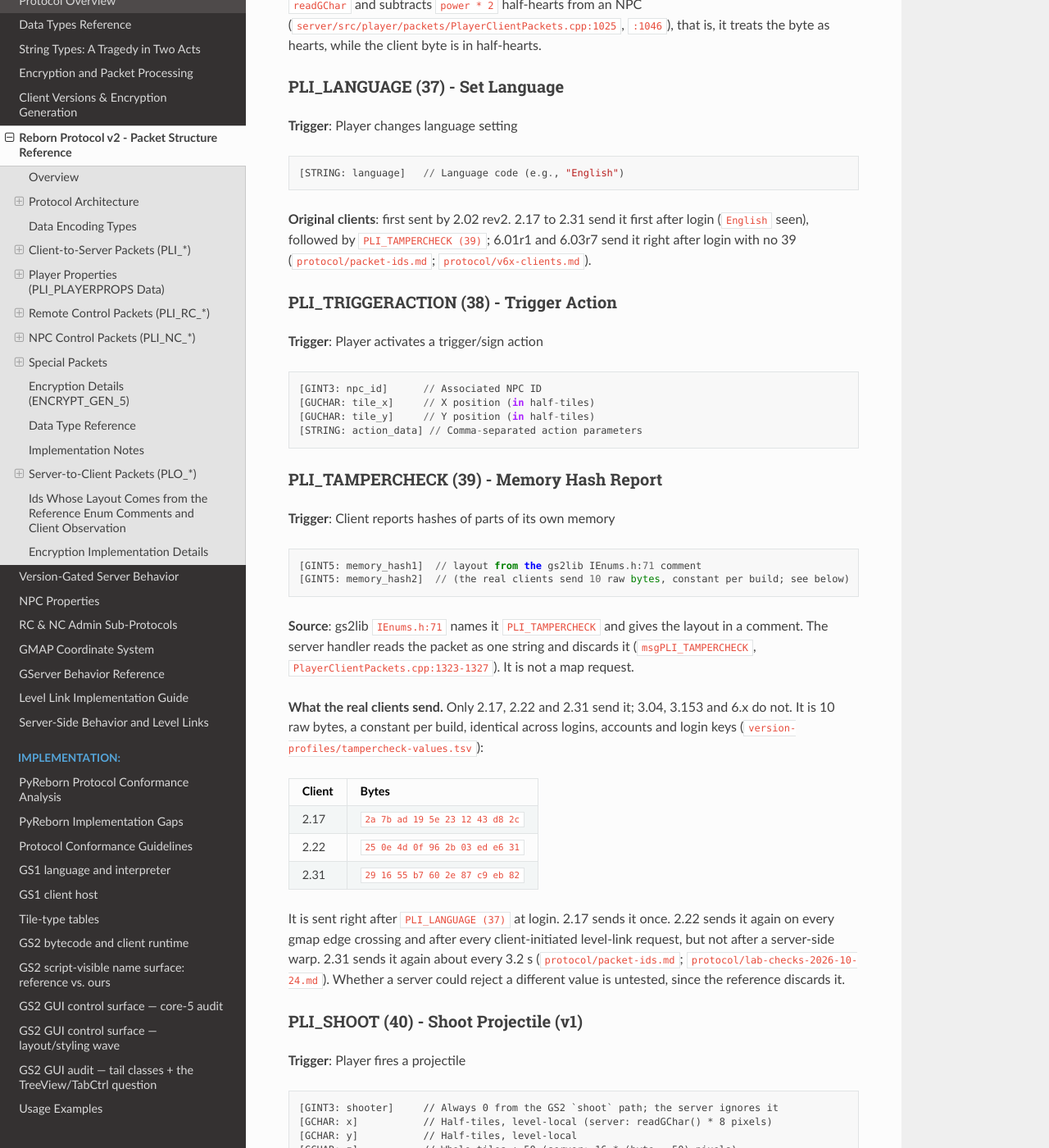
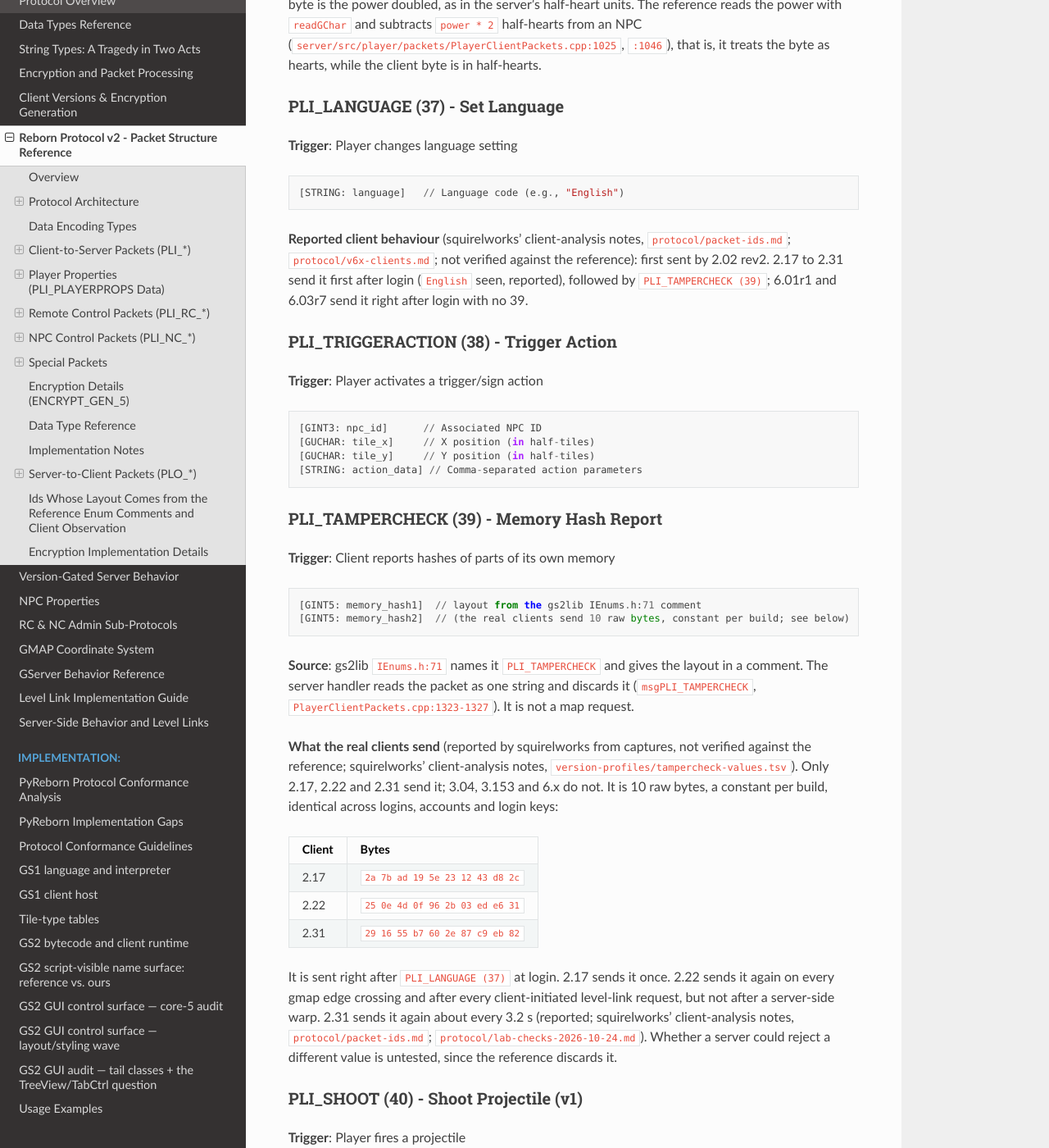
Before and after one commit to hosler/reborn-protocol-docs, a Sphinx documentation site: the page built from docs/protocol/packet-structures.md, in a window 1280 px wide and 1400 px high, scrolled down 13926 px. Shown: the whole window at 82% size. Built offline with Sphinx 7.4.7 and the Read the Docs theme 3.1.0, drawn with Linux system fonts in a browser that asks for light colours; some of the changed text lies outside the part shown.

Commit message:
PR #37 fixups: capture table labelled as reported, mute disconnect rule merged into one sentence
The tamper-check byte table, per-build timings and 2.17 to 2.31 language
remarks carry the reported label. The unknown-packet disconnect rule is now
stated once, with the exact condition: third invalid packet before the
once-a-minute counter reset (Player.cpp:288, :1664-1682; PlayerClient.cpp:276-280).
Analysis-repo links turned into plain text.

Co-Authored-By: Claude <noreply@anthropic.com>

````diff
--- a/docs/protocol/packet-structures.md
+++ b/docs/protocol/packet-structures.md
@@ -473,8 +473,8 @@ the player's weapons, the 2.05 client sends this id with the weapon name instead
 warning when `count` differs from the server's own packet counter, or when that counter
 is above 10000. It then resets the counter to 0. It sends nothing back.
 
-**Original clients**: only 1.33 to 1.39 have a send site for it; 2.05 and later do not send it,
-so the reference's check never runs for them ([`client-internals/version-profiles/v133-v139.toml`](https://github.com/squirelworks/Graal_analysis/blob/main/client-internals/version-profiles/v133-v139.toml); [`protocol/packet-ids.md`](https://github.com/squirelworks/Graal_analysis/blob/main/protocol/packet-ids.md)).
+**Reported client behaviour** (squirelworks' client-analysis notes, `client-internals/version-profiles/v133-v139.toml`; `protocol/packet-ids.md`; not verified against the reference): only 1.33 to 1.39 have a send site for it; 2.05 and later do not send it,
+so the reference's check never runs for them.
 
 ### PLI_WEAPONADD (33) - Add Weapon
 **Trigger**: Player gains a weapon
@@ -533,9 +533,9 @@ byte as hearts, while the client byte is in half-hearts.
 [STRING: language]   // Language code (e.g., "English")
 ```
 
-**Original clients**: first sent by 2.02 rev2. 2.17 to 2.31 send it first after login
-(`English` seen), followed by `PLI_TAMPERCHECK (39)`; 6.01r1 and 6.03r7 send it right after
-login with no 39 ([`protocol/packet-ids.md`](https://github.com/squirelworks/Graal_analysis/blob/main/protocol/packet-ids.md); [`protocol/v6x-clients.md`](https://github.com/squirelworks/Graal_analysis/blob/main/protocol/v6x-clients.md)).
+**Reported client behaviour** (squirelworks' client-analysis notes, `protocol/packet-ids.md`; `protocol/v6x-clients.md`; not verified against the reference): first sent by 2.02 rev2. 2.17 to 2.31 send it first after login
+(`English` seen, reported), followed by `PLI_TAMPERCHECK (39)`; 6.01r1 and 6.03r7 send it right after
+login with no 39.
 
 ### PLI_TRIGGERACTION (38) - Trigger Action
 **Trigger**: Player activates a trigger/sign action
@@ -556,9 +556,8 @@ login with no 39 ([`protocol/packet-ids.md`](https://github.com/squirelworks/Gra
 comment. The server handler reads the packet as one string and discards it
 (`msgPLI_TAMPERCHECK`, `PlayerClientPackets.cpp:1323-1327`). It is not a map request.
 
-**What the real clients send.** Only 2.17, 2.22 and 2.31 send it; 3.04, 3.153 and 6.x do not.
-It is 10 raw bytes, a constant per build, identical across logins, accounts and login keys
-([`version-profiles/tampercheck-values.tsv`](https://github.com/squirelworks/Graal_analysis/blob/main/version-profiles/tampercheck-values.tsv)):
+**What the real clients send** (reported by squirelworks from captures, not verified against the reference; squirelworks' client-analysis notes, `version-profiles/tampercheck-values.tsv`). Only 2.17, 2.22 and 2.31 send it; 3.04, 3.153 and 6.x do not.
+It is 10 raw bytes, a constant per build, identical across logins, accounts and login keys:
 
 | Client | Bytes |
 |---|---|
@@ -568,7 +567,7 @@ It is 10 raw bytes, a constant per build, identical across logins, accounts and
 
 It is sent right after `PLI_LANGUAGE (37)` at login. 2.17 sends it once. 2.22 sends it again on
 every gmap edge crossing and after every client-initiated level-link request, but not after
-a server-side warp. 2.31 sends it again about every 3.2 s ([`protocol/packet-ids.md`](https://github.com/squirelworks/Graal_analysis/blob/main/protocol/packet-ids.md); [`protocol/lab-checks-2026-10-24.md`](https://github.com/squirelworks/Graal_analysis/blob/main/protocol/lab-checks-2026-10-24.md)). Whether a server
+a server-side warp. 2.31 sends it again about every 3.2 s (reported; squirelworks' client-analysis notes, `protocol/packet-ids.md`; `protocol/lab-checks-2026-10-24.md`). Whether a server
 could reject a different value is untested, since the reference discards it.
 
 ### PLI_SHOOT (40) - Shoot Projectile (v1)
@@ -682,13 +681,13 @@ The clients read so far use a fourth form: the 2-byte ×256 value above.
 ```
 Unverified beyond the gs2lib `IEnums.h:74` comment: the reference server registers no
 handler for this id. It falls through to `Player::msgPLI_NULL`, which logs the packet as
-unknown and disconnects the player after the third invalid packet
-(`server/src/player/Player.cpp:283,1657-1675`).
-
-**Original clients** (2.17 and later, not 6.03r7): the client sends one message per click in
+unknown and disconnects the player on the third invalid packet before its counter is reset,
+which happens once a minute (`server/src/player/Player.cpp:288`, `:1664-1682`;
+`server/src/player/PlayerClient.cpp:276-280`).
+
+**Reported client behaviour** (squirelworks' client-analysis notes, `protocol/lab-checks-2026-10-24.md`, buddy/ignore/mute section; not verified against the reference): in 2.17 and later, not 6.03r7, the client sends one message per click in
 the player list, matching the enum layout: `GSHORT` player id, then 1 to mute or 0 to unmute.
-So a server without a handler disconnects any player who mutes three others within a
-minute ([`protocol/lab-checks-2026-10-24.md`](https://github.com/squirelworks/Graal_analysis/blob/main/protocol/lab-checks-2026-10-24.md), buddy/ignore/mute section).
+So the reference disconnects a player on the third such packet before the counter reset.
 
 ### PLI_PROCESSLIST (44) - Process List
 **Trigger**: Client reports its running processes
````
